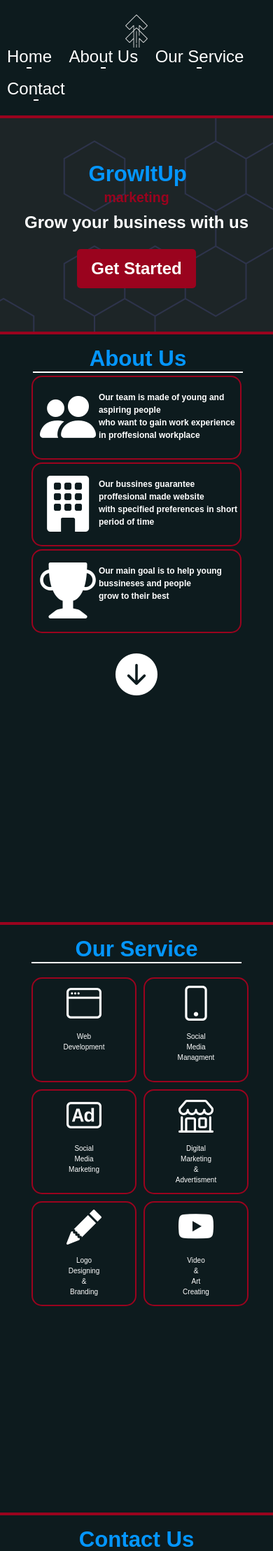
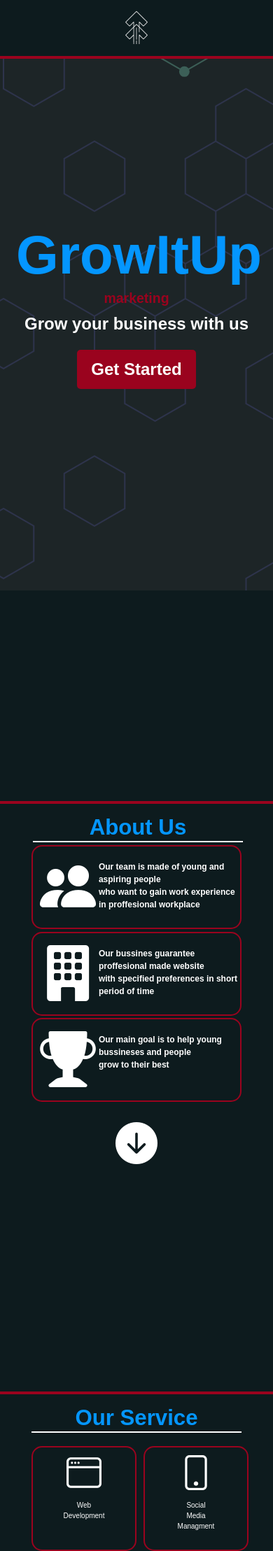
Before and after one commit to QQoKKa/MarketingSite, a PHP site: page /pages/index.html in a window 390 px wide. Shown: the top 2217 px of the page at 70% size. Run offline with PHP 8.4, Linux system fonts and the light colour scheme.

Commit message:
upgraded responsive

```diff
--- a/pages/index.html
+++ b/pages/index.html
@@ -6,6 +6,7 @@
     <meta name="viewport" content="width=device-width, initial-scale=1.0">
     <link rel="stylesheet" href="https://cdn.jsdelivr.net/npm/bootstrap-icons@1.10.2/font/bootstrap-icons.css">
     <link rel="stylesheet" href="https://cdn.jsdelivr.net/npm/bootstrap@5.0.2/dist/css/bootstrap.min.css">
+    <script type="text/javascript" src="https://cdn.jsdelivr.net/npm/@emailjs/browser@3/dist/email.min.js"></script>
     <script src="https://ajax.googleapis.com/ajax/libs/jquery/3.6.1/jquery.min.js"></script>
     <link rel="shortcut icon" href="/images/logo2.png" type="image/x-icon" media="(prefers-color-scheme: dark)">
     <link rel="shortcut icon" href="/images/logo.png" type="image/x-icon" media="(prefers-color-scheme: light)">
--- a/styles/style.css
+++ b/styles/style.css
@@ -388,7 +388,7 @@ ul {
     margin-top: 5%;
 }
 
-@media screen and (max-width: 850px) {
+@media screen and (max-width: 880px) {
     .footerimg {
         width: 100px;
         height: 100px;
@@ -420,7 +420,7 @@ ul {
         width: 300px;
     }
     .headercontainer {
-        height: 20vh;
+        height: 10vh;
         position: relative;
     }
     .headerimg {
@@ -452,4 +452,14 @@ ul {
     .section4container {
         height: 70vh;
     }
+    .homeli {
+        display: none;
+    }
+    .section2container {
+        margin-top: 150%;
+    }
+    .hometext1 {
+        font-size: 20vw;
+        margin-top: 50%;
+    }
 }
```
